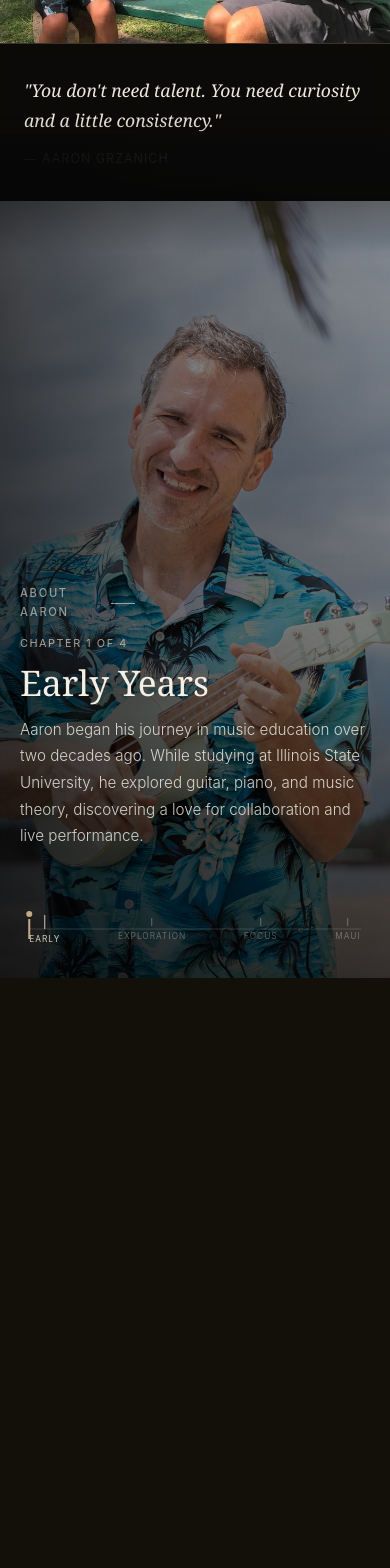
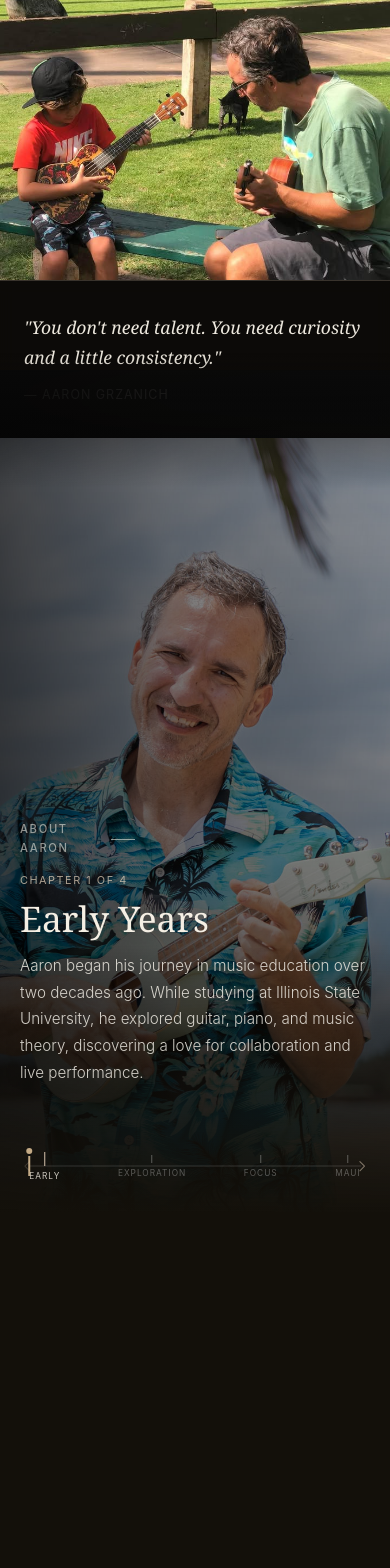
Before and after one commit to karinrub/MauiMusicLessons, a React (Vite) app: page / in a window 390 px wide. Shown: the part 6620-8188 px from the top of the page. Built offline with nearby package versions, Linux system fonts and the light colour scheme.

Commit message:
Publish current website version

```diff
--- a/src/App.tsx
+++ b/src/App.tsx
@@ -66,8 +66,8 @@ function App() {
           image={publicAsset('/images/aaron-playing-1.jpg')}
           imageWidth={2200}
           imageHeight={1467}
-          imageRestOpacity={0.38}
-          imageExitOpacity={0.18}
+          imageRestOpacity={0.22}
+          imageExitOpacity={0.08}
           entryStart={0}
         />
         <WeeklyLessons />
--- a/src/components/AboutAaron/AboutAaron.css
+++ b/src/components/AboutAaron/AboutAaron.css
@@ -5,6 +5,8 @@
   overflow: hidden;
   background: #0a0a0a;
   box-sizing: border-box;
+  margin-top: -1px;
+  margin-bottom: -1px;
 }
 
 .about__backgrounds {
@@ -23,6 +25,18 @@
   z-index: 2;
   pointer-events: none;
   background: linear-gradient(to bottom, rgba(10, 10, 10, 0.78), rgba(10, 10, 10, 0));
+}
+
+.about::after {
+  content: '';
+  position: absolute;
+  right: 0;
+  bottom: 0;
+  left: 0;
+  height: 32%;
+  z-index: 2;
+  pointer-events: none;
+  background: linear-gradient(to bottom, transparent, #13100a);
 }
 
 .about__background {
@@ -128,6 +142,58 @@
 
 .about__rail--dragging {
   cursor: grabbing;
+}
+
+.about__chapter-button {
+  position: absolute;
+  z-index: 5;
+  bottom: 2rem;
+  display: flex;
+  align-items: center;
+  justify-content: center;
+  width: 44px;
+  height: 44px;
+  padding: 0;
+  border: 0;
+  background: none;
+  box-shadow: none;
+  color: var(--color-sand-light);
+  cursor: pointer;
+  opacity: 0.5;
+  transition: opacity 180ms ease, color 180ms ease;
+}
+
+.about__chapter-button--prev {
+  left: calc(50% - min(240px, 40vw) - 3.75rem);
+}
+
+.about__chapter-button--next {
+  right: calc(50% - min(240px, 40vw) - 3.75rem);
+}
+
+.about__chapter-button:hover,
+.about__chapter-button:focus-visible {
+  opacity: 1;
+}
+
+.about__chapter-button:focus-visible {
+  outline: 1px solid rgba(232, 213, 190, 0.55);
+  outline-offset: 2px;
+}
+
+.about__chapter-button:disabled {
+  cursor: default;
+  opacity: 0.18;
+}
+
+.about__chapter-button svg {
+  width: 1.15rem;
+  height: 1.15rem;
+  fill: none;
+  stroke: currentColor;
+  stroke-width: 1.35;
+  stroke-linecap: round;
+  stroke-linejoin: round;
 }
 
 .about__rail-line {
@@ -253,6 +319,18 @@
     bottom: 1.65rem;
   }
 
+  .about__chapter-button {
+    bottom: 1.65rem;
+  }
+
+  .about__chapter-button--prev {
+    left: max(0.35rem, calc(7.5vw - 2.75rem));
+  }
+
+  .about__chapter-button--next {
+    right: max(0.35rem, calc(7.5vw - 2.75rem));
+  }
+
   .about__marker-label {
     font-size: 0.52rem;
   }
@@ -280,6 +358,7 @@
 @media (prefers-reduced-motion: reduce) {
   .about__background,
   .about__content,
+  .about__chapter-button,
   .about__scrubber {
     transition: none;
   }
--- a/src/components/AboutAaron/AboutAaron.tsx
+++ b/src/components/AboutAaron/AboutAaron.tsx
@@ -210,6 +210,9 @@ export default function AboutAaron() {
     setDragProgress(nextProgress)
   }
 
+  const goToPreviousChapter = () => selectChapter(activeChapterRef.current - 1)
+  const goToNextChapter = () => selectChapter(activeChapterRef.current + 1)
+
   const handleRailKeyDown = (event: KeyboardEvent<HTMLDivElement>) => {
     const incrementKeys = ['ArrowRight', 'ArrowUp', 'PageUp']
     const decrementKeys = ['ArrowLeft', 'ArrowDown', 'PageDown']
@@ -273,6 +276,18 @@ export default function AboutAaron() {
           <p className="about__text">{chapters[displayedChapter].text}</p>
         </div>
 
+        <button
+          type="button"
+          className="about__chapter-button about__chapter-button--prev"
+          onClick={goToPreviousChapter}
+          disabled={activeChapter === 0}
+          aria-label="Previous chapter"
+        >
+          <svg viewBox="0 0 24 24" aria-hidden="true" focusable="false">
+            <path d="M15 6 9 12l6 6" />
+          </svg>
+        </button>
+
         <div
           ref={railRef}
           className={`about__rail${isDragging ? ' about__rail--dragging' : ''}`}
@@ -308,6 +323,18 @@ export default function AboutAaron() {
             <span className="about__scrubber-dot" />
           </div>
         </div>
+
+        <button
+          type="button"
+          className="about__chapter-button about__chapter-button--next"
+          onClick={goToNextChapter}
+          disabled={activeChapter === chapterMaxIndex}
+          aria-label="Next chapter"
+        >
+          <svg viewBox="0 0 24 24" aria-hidden="true" focusable="false">
+            <path d="M9 6l6 6-6 6" />
+          </svg>
+        </button>
       </div>
     </section>
   )
--- a/src/components/BookingSection/BookingSection.tsx
+++ b/src/components/BookingSection/BookingSection.tsx
@@ -70,6 +70,19 @@ function groupPriceText(g: GroupSize): string {
   return g === 'solo' ? `$${PRICING.solo_30} / $${PRICING.solo_60}` : `$${groupPrice(g)}`
 }
 
+function groupSummary(g: GroupSize): string {
+  return `${groupLabel(g)} - ${groupPriceText(g)}`
+}
+
+function lessonPriceText(data: BookingData): string | null {
+  if (!data.groupSize) return null
+  if (data.groupSize === 'solo') {
+    if (!data.duration) return groupPriceText(data.groupSize)
+    return data.duration === '30' ? `$${PRICING.solo_30}` : `$${PRICING.solo_60}`
+  }
+  return `$${groupPrice(data.groupSize)}`
+}
+
 function durationLabel(d: Duration): string {
   return d === '30' ? '30 minutes' : '1 hour'
 }
@@ -83,6 +96,8 @@ function lessonSummary(data: BookingData): string {
   if (data.instrument) parts.push(data.instrument === 'guitar' ? 'Guitar' : 'Ukulele')
   if (data.duration) parts.push(data.duration === '30' ? '30 min' : '1 hour')
   if (data.groupSize) parts.push(groupDescription(data.groupSize))
+  const price = lessonPriceText(data)
+  if (price) parts.push(price)
   return parts.join(' · ')
 }
 
@@ -251,7 +266,7 @@ function BookingConversation() {
 
   const history: { question: string; answer: string }[] = []
   if (stepIdx > 0 && data.groupSize) {
-    history.push({ question: "Who's joining?", answer: groupLabel(data.groupSize) })
+    history.push({ question: "Who's joining?", answer: groupSummary(data.groupSize) })
   }
   if (stepIdx > 1 && data.instrument) {
     history.push({ question: 'Instrument', answer: data.instrument === 'guitar' ? 'Guitar' : 'Ukulele' })
@@ -305,7 +320,6 @@ function BookingConversation() {
                 onClick={() => selectGroup(g)}
               >
                 <span className="booking-tile__label">{groupLabel(g)}</span>
-                <span className="booking-tile__meta">{groupPriceText(g)}</span>
               </button>
             ))}
           </div>
@@ -327,6 +341,7 @@ function BookingConversation() {
             ))}
           </div>
           {contactErrors.instrument && <span className="conv-error">{contactErrors.instrument}</span>}
+          {data.groupSize && <p className="conv-hint">{groupSummary(data.groupSize)}</p>}
           <p className="conv-hint">Ukuleles available to borrow if you need one.</p>
         </div>
 
@@ -464,7 +479,6 @@ function BookingConversation() {
                     onClick={() => selectGroup(g)}
                   >
                     <span className="booking-tile__label">{groupLabel(g)}</span>
-                    <span className="booking-tile__meta">{groupPriceText(g)}</span>
                   </button>
                 ))}
               </div>
--- a/src/components/Hero/Hero.css
+++ b/src/components/Hero/Hero.css
@@ -1,6 +1,6 @@
 .hero-scroll-container {
   position: relative;
-  height: 132vh;
+  height: 160vh;
   z-index: 4;
 }
 
--- a/src/components/SeoContent/SeoContent.css
+++ b/src/components/SeoContent/SeoContent.css
@@ -145,8 +145,30 @@
   padding: 1rem 1rem 1.1rem;
 }
 
+.seo-content__faq-item:last-child:nth-child(odd) {
+  grid-column: 1 / -1;
+  justify-self: center;
+  width: min(100%, calc((100% - 1rem) / 2));
+}
+
+.seo-content__faq-trigger {
+  display: flex;
+  width: 100%;
+  min-height: 44px;
+  align-items: center;
+  justify-content: space-between;
+  gap: 1rem;
+  border: 0;
+  background: none;
+  color: inherit;
+  cursor: pointer;
+  font: inherit;
+  padding: 0;
+  text-align: left;
+}
+
 .seo-content__faq-item h4 {
-  margin-bottom: 0.5rem;
+  margin-bottom: 0;
   font-family: var(--font-serif);
   font-size: 1.05rem;
   font-weight: 400;
@@ -154,7 +176,32 @@
   color: #ede8de;
 }
 
-.seo-content__faq-item p {
+.seo-content__faq-icon {
+  flex: 0 0 auto;
+  width: 0.55rem;
+  height: 0.55rem;
+  border-right: 1px solid var(--color-sand-light);
+  border-bottom: 1px solid var(--color-sand-light);
+  transform: rotate(45deg) translateY(-2px);
+  transition: transform 300ms cubic-bezier(0.33, 1, 0.68, 1);
+}
+
+.seo-content__faq-item--open .seo-content__faq-icon {
+  transform: rotate(225deg) translateY(-2px);
+}
+
+.seo-content__faq-answer {
+  max-height: 0;
+  overflow: hidden;
+  transition: max-height 300ms cubic-bezier(0.33, 1, 0.68, 1);
+}
+
+.seo-content__faq-item--open .seo-content__faq-answer {
+  max-height: 12rem;
+}
+
+.seo-content__faq-answer p {
+  padding-top: 0.5rem;
   font-size: 0.9rem;
   line-height: 1.68;
   color: rgba(237, 232, 222, 0.74);
@@ -178,6 +225,11 @@
   .seo-content__faq-grid {
     grid-template-columns: 1fr;
   }
+
+  .seo-content__faq-item:last-child:nth-child(odd) {
+    grid-column: auto;
+    width: 100%;
+  }
 }
 
 @media (max-width: 560px) {
@@ -185,3 +237,10 @@
     padding: 4rem 1.25rem 3rem;
   }
 }
+
+@media (prefers-reduced-motion: reduce) {
+  .seo-content__faq-answer,
+  .seo-content__faq-icon {
+    transition: none;
+  }
+}
--- a/src/components/SeoContent/SeoContent.tsx
+++ b/src/components/SeoContent/SeoContent.tsx
@@ -1,4 +1,4 @@
-import { useRef } from 'react'
+import { useRef, useState } from 'react'
 import { scrollToSection } from '../../utils/animation'
 import { useStaggeredReveal } from '../../hooks/useStaggeredReveal'
 import './SeoContent.css'
@@ -11,10 +11,6 @@ const faqs = [
   {
     question: 'Do I need to bring a ukulele?',
     answer: 'Ukuleles can be borrowed for lessons when needed. Guitar students should mention whether they have an instrument when requesting a lesson time.',
-  },
-  {
-    question: 'Where exactly does the lesson take place?',
-    answer: 'Beach lessons are held at Mai Poina Beach Park in Kihei. Aaron can also come to your vacation rental or accommodation if you\'re staying in Kihei, Wailea, or Makena.',
   },
   {
     question: 'How far in advance should I book?',
@@ -33,6 +29,7 @@ const faqs = [
 export default function SeoContent() {
   const introRef = useRef<HTMLDivElement>(null)
   const headingRef = useRef<HTMLHeadingElement>(null)
+  const [openFaqIndex, setOpenFaqIndex] = useState<number | null>(null)
 
   useStaggeredReveal(introRef, [headingRef], [0], 0.1)
 
@@ -84,12 +81,30 @@ export default function SeoContent() {
         <div className="seo-content__faq">
           <h3>Music Lessons on Maui FAQ</h3>
           <div className="seo-content__faq-grid">
-            {faqs.map((faq) => (
-              <article className="seo-content__faq-item" key={faq.question}>
-                <h4>{faq.question}</h4>
-                <p>{faq.answer}</p>
-              </article>
-            ))}
+            {faqs.map((faq, index) => {
+              const isOpen = openFaqIndex === index
+              const answerId = `seo-faq-answer-${index}`
+
+              return (
+                <article className={`seo-content__faq-item${isOpen ? ' seo-content__faq-item--open' : ''}`} key={faq.question}>
+                  <h4>
+                    <button
+                      type="button"
+                      className="seo-content__faq-trigger"
+                      aria-expanded={isOpen}
+                      aria-controls={answerId}
+                      onClick={() => setOpenFaqIndex(isOpen ? null : index)}
+                    >
+                      <span>{faq.question}</span>
+                      <span className="seo-content__faq-icon" aria-hidden="true" />
+                    </button>
+                  </h4>
+                  <div className="seo-content__faq-answer" id={answerId}>
+                    <p>{faq.answer}</p>
+                  </div>
+                </article>
+              )
+            })}
           </div>
         </div>
       </div>
--- a/src/index.css
+++ b/src/index.css
@@ -29,7 +29,7 @@ html {
 
 body {
   font-family: var(--font-sans);
-  background-color: var(--color-warm-white);
+  background-color: #0a0a0a;
   color: var(--color-dark-2);
   line-height: 1.7;
   -webkit-font-smoothing: antialiased;
```
